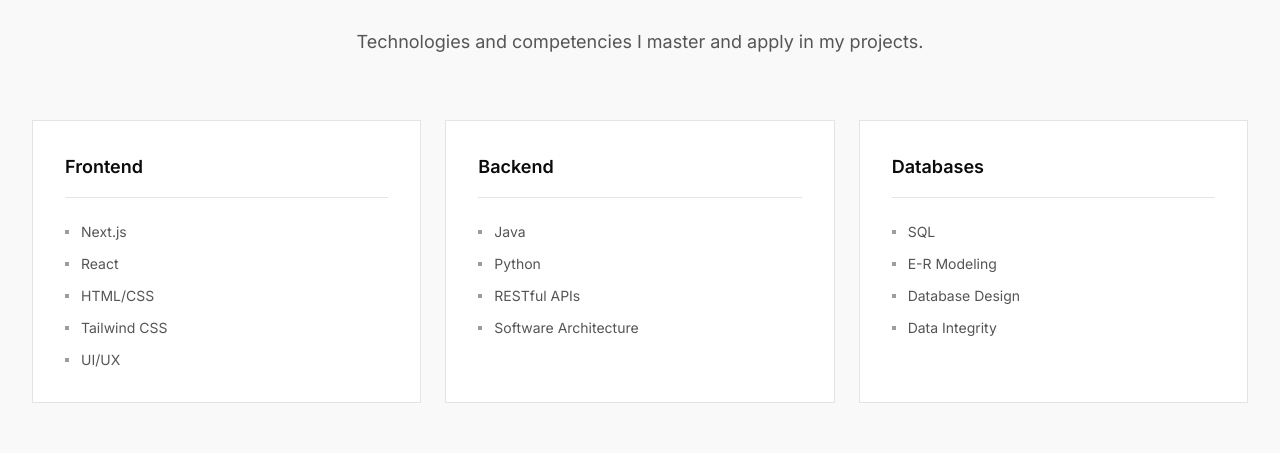
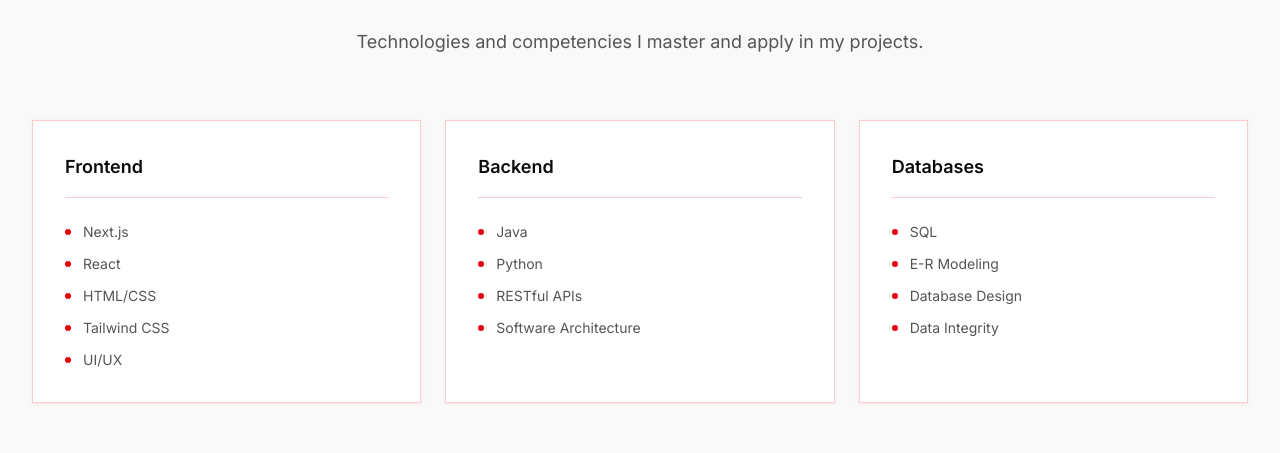
Before and after one commit to Yesit21/Portafolio-, a Next.js app: page / in a window 1280 px wide. Shown: the part 1789-2242 px from the top of the page. Built offline with nearby package versions, Linux system fonts and the light colour scheme.

Commit message:
Add subtle red border and shadow to skill cards

```diff
--- a/components/portfolio/skills-section.tsx
+++ b/components/portfolio/skills-section.tsx
@@ -48,13 +48,13 @@ export function SkillsSection() {
           {skillCategories.map((category, index) => (
             <div
               key={category.title}
-              className={`bg-card border border-border p-8 transition-all duration-700 hover:border-foreground/20 ${
+              className={`bg-card border border-red-600/20 shadow-sm shadow-red-600/5 p-8 transition-all duration-700 hover:border-red-600/40 hover:shadow-red-600/10 ${
                 isVisible ? "opacity-100 translate-y-0" : "opacity-0 translate-y-8"
               }`}
               style={{ transitionDelay: `${index * 100 + 200}ms` }}
             >
               <h3
-                className="text-lg font-semibold text-foreground mb-6 pb-4 border-b border-border"
+                className="text-lg font-semibold text-foreground mb-6 pb-4 border-b border-red-600/20"
                 style={{ fontFamily: 'var(--font-heading)' }}
               >
                 {category.title}
@@ -66,7 +66,7 @@ export function SkillsSection() {
                     key={skill}
                     className="text-sm text-muted-foreground flex items-center gap-3"
                   >
-                    <span className="w-1 h-1 bg-foreground/40" />
+                    <span className="w-1.5 h-1.5 bg-red-600 rounded-full" />
                     {skill}
                   </li>
                 ))}
```
